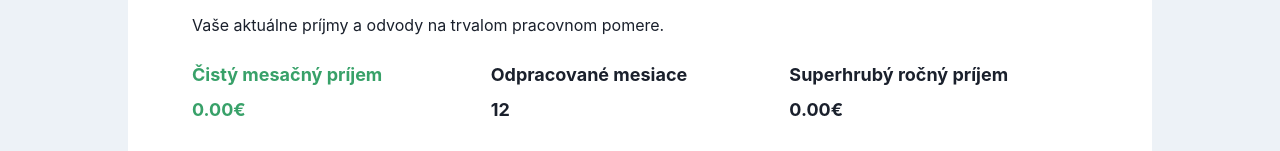
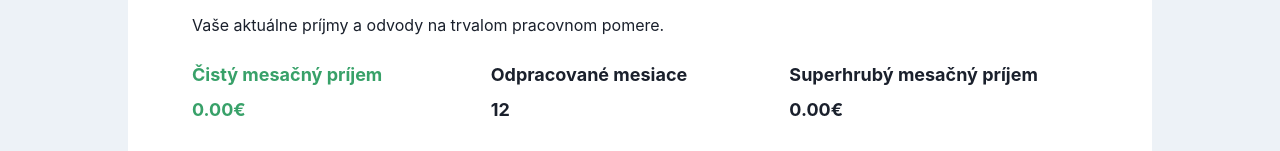
Before and after one commit to lubosfukas/my-paycheck, a Next.js app: page / in a window 1280 px wide. Shown: the part 501-652 px from the top of the page. Built offline with nearby package versions, Linux system fonts and the light colour scheme.

Commit message:
feat: :sparkles: display monthly super gross income instead of annual

```diff
--- a/components/Root/EmploymentCard.tsx
+++ b/components/Root/EmploymentCard.tsx
@@ -4,17 +4,17 @@ import { ContributionsTable, IncomeCard } from '../common'
 import { Contributions, RefType } from '../../types'
 
 type Props = {
-    annualSuperGrossIncome: number
     employeeContributions: Contributions
     employerContributions: Contributions
     monthlyNetIncome: number
+    monthlySuperGrossIncome: number
     monthsWorked?: number
 }
 
 export const EmploymentCard = forwardRef<RefType, Props>(
     (
         {
-            annualSuperGrossIncome,
+            monthlySuperGrossIncome: annualSuperGrossIncome,
             monthlyNetIncome,
             employeeContributions,
             employerContributions,
@@ -40,7 +40,7 @@ export const EmploymentCard = forwardRef<RefType, Props>(
                     colored: false,
                 },
                 {
-                    label: 'Superhrubý ročný príjem',
+                    label: 'Superhrubý mesačný príjem',
                     value: annualSuperGrossIncome,
                     cash: true,
                     colored: false,
--- a/pages/index.tsx
+++ b/pages/index.tsx
@@ -46,16 +46,17 @@ const Home: NextPage = () => {
         : true
 
     const {
-        employeeContributions,
-        monthlyNetIncome,
         annualSuperGrossIncome,
-        employerContributions,
         contractContributions,
         contractIncome,
-        laborCost,
         contractManDayRate,
+        employeeContributions,
+        employerContributions,
         firstYearContractContributions,
         firstYearContractIncome,
+        laborCost,
+        monthlyNetIncome,
+        monthlySuperGrossIncome,
         calculate,
     } = useCalculate({
         childrenAboveSix,
@@ -168,7 +169,7 @@ const Home: NextPage = () => {
             <main>
                 <EmploymentCard
                     ref={ref}
-                    annualSuperGrossIncome={annualSuperGrossIncome}
+                    monthlySuperGrossIncome={monthlySuperGrossIncome}
                     employeeContributions={employeeContributions}
                     employerContributions={employerContributions}
                     monthlyNetIncome={monthlyNetIncome}
```
Also changed, not shown: 1 other file (tests, documents, lock files or other folders).
